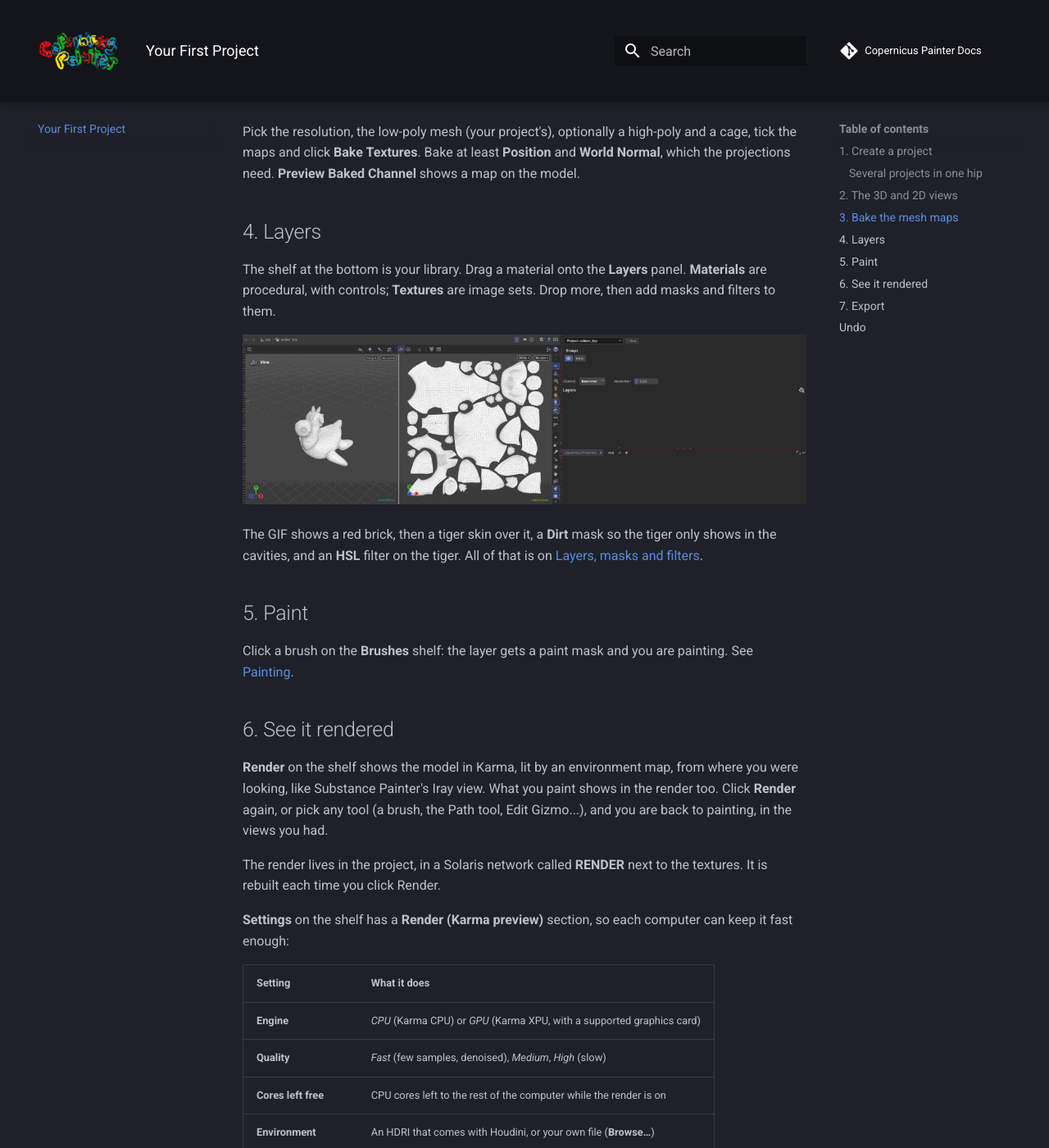
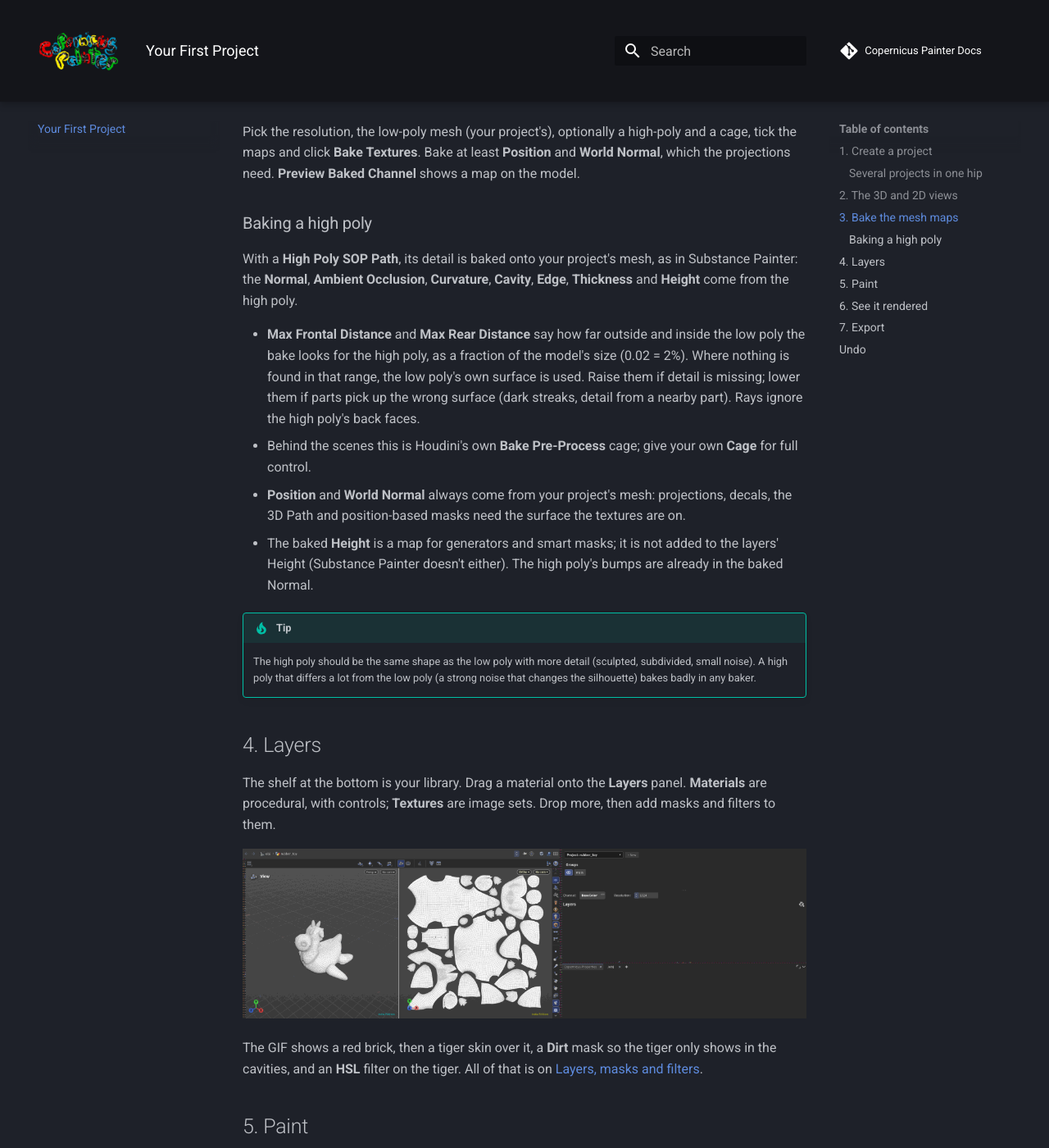
Before and after one commit to matijaKos/Copernicus_Painter_Documentation, an MkDocs documentation site: the page built from docs/workflow.md, in a window 1280 px wide and 1400 px high, scrolled down 2855 px. Shown: the whole window at 82% size. Built offline with MkDocs 1.6.1 and Material for MkDocs 9.7.7, drawn with Linux system fonts in a browser that asks for light colours; comment, search, counter and statistics services are not loaded.

Commit message:
Docs: baking a high poly (Max Frontal / Rear Distance)

```diff
--- a/docs/workflow.md
+++ b/docs/workflow.md
@@ -41,6 +41,18 @@ Click **Bake**. The baked maps are what generators and smart materials read: cur
 ![Bake](images/bake.png)
 
 Pick the resolution, the low-poly mesh (your project's), optionally a high-poly and a cage, tick the maps and click **Bake Textures**. Bake at least **Position** and **World Normal**, which the projections need. **Preview Baked Channel** shows a map on the model.
+
+### Baking a high poly
+
+With a **High Poly SOP Path**, its detail is baked onto your project's mesh, as in Substance Painter: the **Normal**, **Ambient Occlusion**, **Curvature**, **Cavity**, **Edge**, **Thickness** and **Height** come from the high poly.
+
+- **Max Frontal Distance** and **Max Rear Distance** say how far outside and inside the low poly the bake looks for the high poly, as a fraction of the model's size (0.02 = 2%). Where nothing is found in that range, the low poly's own surface is used. Raise them if detail is missing; lower them if parts pick up the wrong surface (dark streaks, detail from a nearby part). Rays ignore the high poly's back faces.
+- Behind the scenes this is Houdini's own **Bake Pre-Process** cage; give your own **Cage** for full control.
+- **Position** and **World Normal** always come from your project's mesh: projections, decals, the 3D Path and position-based masks need the surface the textures are on.
+- The baked **Height** is a map for generators and smart masks; it is not added to the layers' Height (Substance Painter doesn't either). The high poly's bumps are already in the baked Normal.
+
+!!! tip
+    The high poly should be the same shape as the low poly with more detail (sculpted, subdivided, small noise). A high poly that differs a lot from the low poly (a strong noise that changes the silhouette) bakes badly in any baker.
 
 ## 4. Layers
 
```
